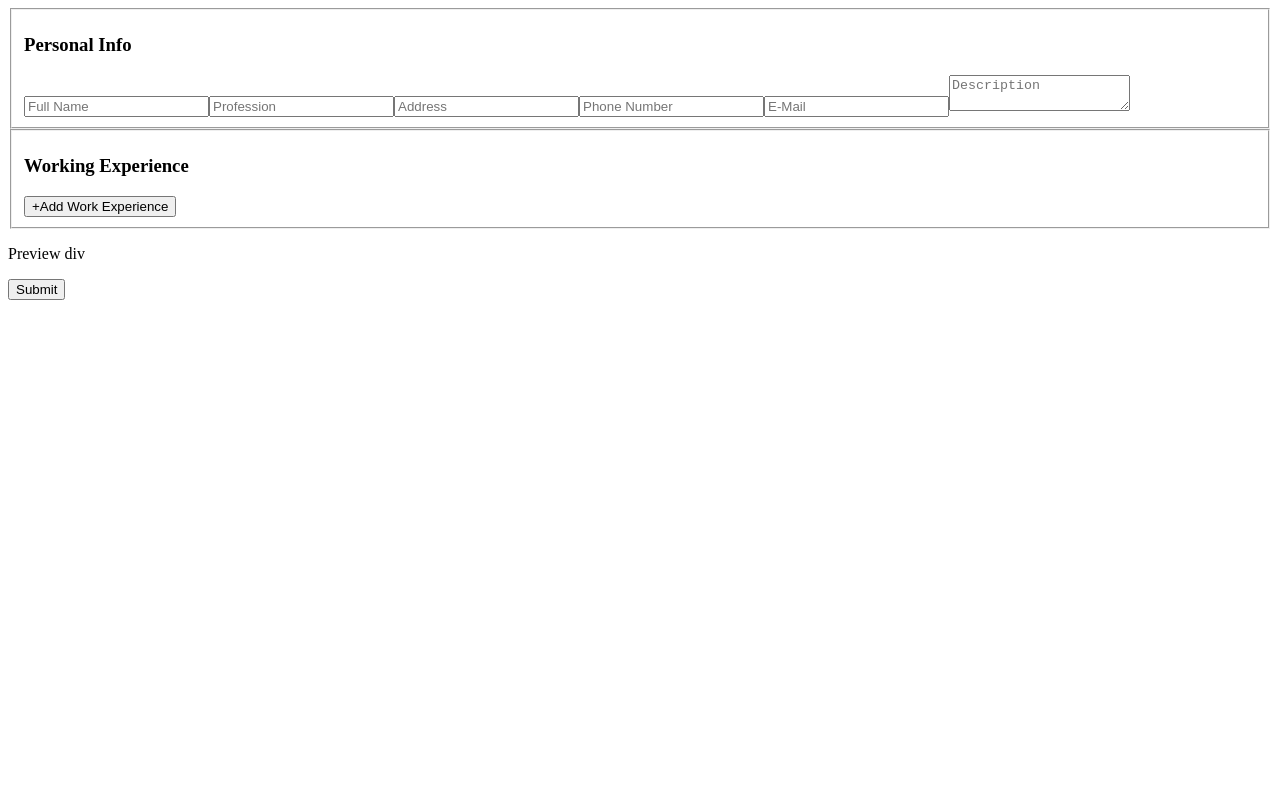
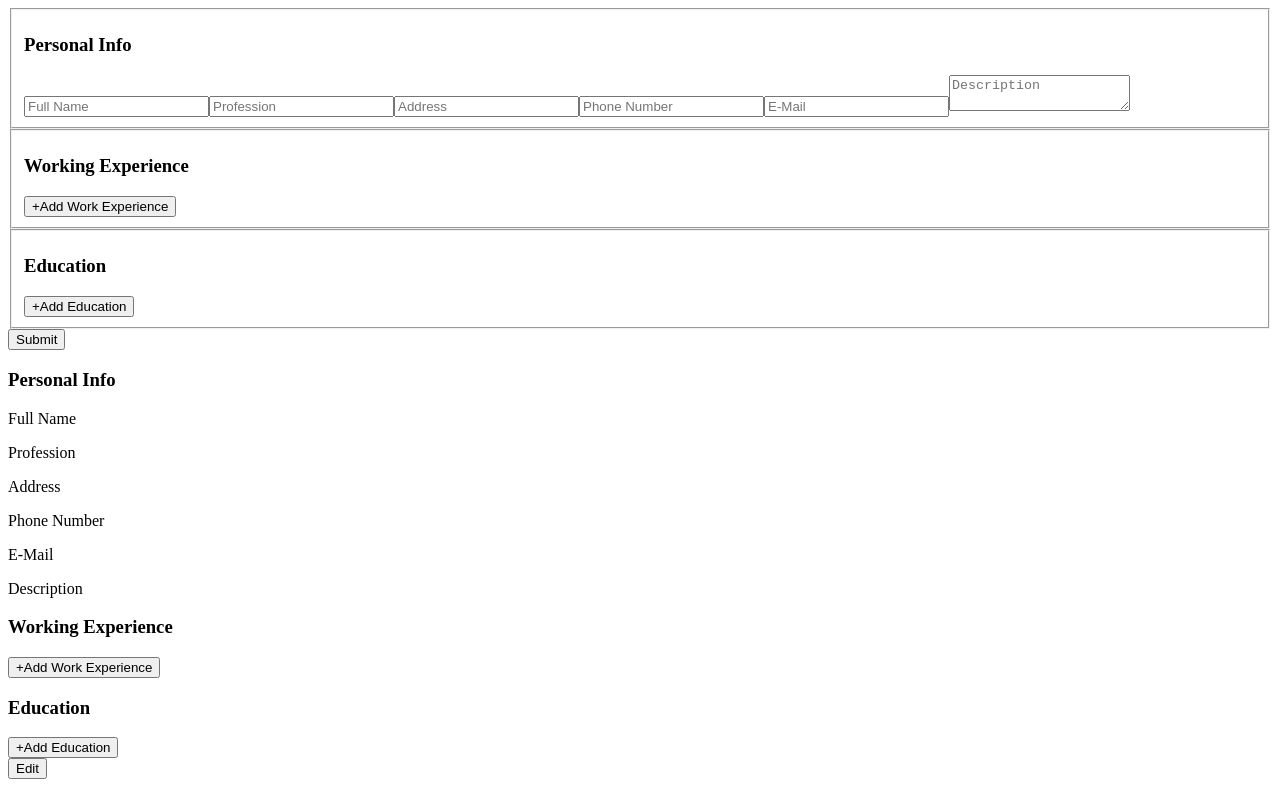
Before and after one commit to CarlosValdiviao-O/cv-project, a React (Create React App) app: page / in a window 1280 px wide. Built offline with nearby package versions, Linux system fonts and the light colour scheme.

Commit message:
Added education and preview with edit logic

```diff
--- a/src/App.js
+++ b/src/App.js
@@ -1,7 +1,6 @@
 import React, { Component } from "react";
 import Form from "./components/Form";
 import Preview from "./components/Preview";
-import Button from "./components/Button";
 import uniqid from "uniqid";
 
 class App extends Component {
@@ -10,23 +9,28 @@ class App extends Component {
     this.state = {
       displayForm: true,
       personalInfo: {
-        fullName: '',
-        profession: '',
-        phoneNumber: '',
-        email: '',
-        address: '',
-        other: '',
-        description: '',
+        fullName: 'Full Name',
+        profession: 'Profession',
+        phoneNumber: 'Phone Number',
+        email: 'E-Mail',
+        address: 'Address',
+        description: 'Description',
       },
       jobs: [],
+      education: [],
+      submitted: false,
+      previewButton: 'Edit',
     }
     this.onSubmit = this.onSubmit.bind(this);
     this.handlePersonalChange = this.handlePersonalChange.bind(this);
     this.handleGroupChange = this.handleGroupChange.bind(this);
     this.addJob = this.addJob.bind(this);
+    this.handleDelete = this.handleDelete.bind(this);
+    this.addEducation = this.addEducation.bind(this);
+    this.onEdit = this.onEdit.bind(this);
   }
 
-  handlePersonalChange = (name, id, e) => {
+  handlePersonalChange = (group, name, id, e) => {
     this.setState(() => {
       this.state['personalInfo'][name] = e.target.value;
     })
@@ -34,24 +38,44 @@ class App extends Component {
 
   handleGroupChange = (group, name, id, e) => {
     let index;
-    this.state[group].forEach(element => {
-      if(element.id === id)
-         index = this.state[group].indexOf(element);
+    this.state[group].forEach(item => {
+      if(item.id === id)
+         index = this.state[group].indexOf(item);
     })
     this.setState(() => {
       this.state[group][index][name] = e.target.value;
       })
   }
 
+  handleDelete = (group, id, e) => {
+    this.setState({
+      [group]: this.state[group].filter(item => {
+        if (item.id !== id) return item;
+      })
+    })
+  }
+
   addJob = (name, e) => {
     this.setState({
       jobs: this.state.jobs.concat({
-        position: '',
-        company: '',
-        city: '',
-        start: '',
-        end: '',
-        description: '',
+        position: 'Position',
+        company: 'Company',
+        city: 'City',
+        start: 'From(YYYY)',
+        end: 'To(YYYY)',
+        description: 'Description',
+        id: uniqid(),
+      })
+    })
+  }
+
+  addEducation = (name, e) => {
+    this.setState({
+      education: this.state.education.concat({
+        course: 'Carrer/Course',
+        institution: 'Institution',
+        start: 'From(YYYY)',
+        end: 'To(YYYY)',
         id: uniqid(),
       })
     })
@@ -60,25 +84,51 @@ class App extends Component {
   onSubmit = () => {
     this.setState({
       displayForm: false,
-      submitted: true,
+    })
+  }
+
+  onEdit = () => {
+    console.log(this.state.submitted)
+    let bool,
+        text;
+    if (this.state.submitted === false) {
+      bool = true;
+      text = 'Submit';
+    }
+    else {
+      bool = false;
+      text = 'Edit';
+    }
+    this.setState({
+      previewButton: text,
+      submitted: bool,
     })
   }
 
   render() {
-    const { displayForm, jobs } = this.state;
+    const { displayForm, jobs, education, personalInfo, submitted, previewButton } = this.state;
     if(displayForm === true)
     return (
       <div>
-        <Form edit={displayForm} handleChange={this.handlePersonalChange} jobs={jobs}
-              handleGroupChange={this.handleGroupChange} addJob={this.addJob} />
-        <Preview />
-        <Button onClick={this.onSubmit} text="Submit" name="submit" type='submit'/>
+        <Form edit = {displayForm} handleChange = {this.handlePersonalChange} jobs = {jobs}
+            handleGroupChange = {this.handleGroupChange} addJob = {this.addJob}
+            handleDelete = {this.handleDelete} addEducation = {this.addEducation}
+            education = {education} onSubmit = {this.onSubmit} personalInfo = {personalInfo}/>
+        <Preview edit = {submitted} handleChange = {this.handlePersonalChange} jobs = {jobs}
+            handleGroupChange = {this.handleGroupChange} addJob = {this.addJob}
+            handleDelete = {this.handleDelete} addEducation = {this.addEducation}
+            education = {education} onEdit = {this.onEdit} previewButton = {previewButton}
+            personalInfo = {personalInfo}/>
       </div>
     )
     else
     return (
       <div>
-        <Preview />
+        <Preview edit = {submitted} handleChange = {this.handlePersonalChange} jobs = {jobs}
+            handleGroupChange = {this.handleGroupChange} addJob = {this.addJob}
+            handleDelete = {this.handleDelete} addEducation = {this.addEducation}
+            education = {education} onEdit = {this.onEdit} previewButton = {previewButton}
+            personalInfo = {personalInfo}/>
       </div>
     )
   }
--- a/src/components/Button.js
+++ b/src/components/Button.js
@@ -1,9 +1,9 @@
 import React from "react";
 
 const Button = (props) => {
-    const { onClick, text, name, type } = props
+    const { onClick, text, name, type, id } = props
  return (
-    <button type={type} onClick={(e) => onClick(name, e)}>
+    <button type = {type} onClick = {(e) => onClick(name, id, e)}>
         {text}
     </button>
  )
--- /dev/null
+++ b/src/components/EdField.js
@@ -0,0 +1,23 @@
+import React from "react";
+import Button from "./Button";
+import Field from "./Field";
+
+const EdField = (props) => {
+    const { edit, handleChange, course, handleDelete } = props;
+ return (
+    <div>
+        <Field type = 'text' edit = {edit} id = {course.id} handleChange = {handleChange}
+            name = 'course' group = 'education' value = {course.course}/>
+        <Field type = 'text' edit = {edit} id = {course.id} handleChange = {handleChange}
+            name = 'institution' group = 'education' value = {course.institution}/>
+        <Field type = 'text' edit = {edit} id = {course.id} handleChange = {handleChange}
+            name = 'start' group = 'education' value = {course.start}/>
+        <Field type = 'text' edit = {edit} id = {course.id} handleChange = {handleChange}
+            name = 'end' group = 'education' value = {course.end}/>
+        <Button onClick = {(e) => handleDelete('education', course.id, e)}
+            name="deleteCourse" text = "Delete" type = 'button'/>
+    </div>
+ )
+}
+
+export default EdField
--- /dev/null
+++ b/src/components/Education.js
@@ -0,0 +1,23 @@
+import React from "react";
+import Button from "./Button";
+import EdField from "./EdField";
+
+const Education = (props) => {
+    const { edit, handleChange, group, addEducation, handleDelete } = props;
+ return (
+    <div>
+        <h3>Education</h3>
+        <div>
+            {group.map((course) => {
+                return <EdField key = {course.id} edit = {edit} course = {course}
+                    handleChange = {handleChange} handleDelete = {handleDelete}/>
+            })}
+        </div>
+
+        <Button onClick = {(e) => addEducation('', e)} name = "addJob"
+            text = "+Add Education" type = 'button'/>
+    </div>
+ )
+}
+
+export default Education
--- a/src/components/Field.js
+++ b/src/components/Field.js
@@ -1,15 +1,16 @@
 import React from "react";
 
 const Field = (props) => {
-    const { edit, type, title, name, handleChange, id, group } = props;
+    const { edit, type, name, handleChange, id, group, value } = props;
     if(edit === true)
     return (
-        <input type={type} placeholder={title} onChange={(e) => handleChange(group, name, id, e) }>
+        <input type = {type} placeholder = {value}
+            onChange = {(e) => handleChange(group, name, id, e) }>
         </input>
     )
     else
     return (
-        <p>{title}</p>
+        <p>{value}</p>
     )
 
 }
--- a/src/components/Form.js
+++ b/src/components/Form.js
@@ -1,17 +1,27 @@
 import React from "react";
 import PersonalInfo from "./PersonalInfo";
 import Experience from "./Experience";
+import Education from "./Education";
+import Button from "./Button";
 
 const Form = (props) => {
-    const { edit, handleChange, jobs, handleGroupChange, addJob } = props;
+    const { edit, handleChange, jobs, handleGroupChange, addJob, handleDelete,
+            addEducation, education, onSubmit, personalInfo } = props;
  return (
     <form>
         <fieldset>
-            <PersonalInfo edit={edit} handleChange={handleChange}/>
+            <PersonalInfo edit = {edit} handleChange = {handleChange}
+                personalInfo = {personalInfo}/>
         </fieldset>
         <fieldset>
-            <Experience edit={edit} handleChange={handleGroupChange} group={jobs} addJob={addJob} />
+            <Experience edit = {edit} handleChange = {handleGroupChange} group = {jobs}
+                addJob = {addJob} handleDelete = {handleDelete}/>
         </fieldset>
+        <fieldset>
+            <Education edit = {edit} handleChange = {handleGroupChange} group = {education}
+                addEducation = {addEducation} handleDelete = {handleDelete}/>
+        </fieldset>
+        <Button onClick = {() => onSubmit()} text = "Submit" name = "submit" type = 'button'/>
     </form>
  )
 }
--- a/src/components/JobField.js
+++ b/src/components/JobField.js
@@ -1,17 +1,26 @@
 import React from "react";
+import Button from "./Button";
 import Field from "./Field";
 import LongField from "./LongField";
 
 const JobField = (props) => {
-    const { edit, handleChange, job } = props;
+    const { edit, handleChange, job, handleDelete } = props;
  return (
     <div>
-        <Field type='text' title='Position' edit={edit} handleChange={handleChange} name='position' id={job.id} group='jobs'/>
-        <Field type='text' title='Company' edit={edit} handleChange={handleChange} name='company' id={job.id} group='jobs'/>
-        <Field type='text' title='City' edit={edit} handleChange={handleChange} name='city' id={job.id} group='jobs'/>
-        <Field type='text' title='Start(YYYY)' edit={edit} handleChange={handleChange} name='start' id={job.id} group='jobs'/>
-        <Field type='text' title='End(YYYY)' edit={edit} handleChange={handleChange} name='end' id={job.id} group='jobs'/>
-        <LongField title='Description' edit={edit} handleChange={handleChange} name='description' id={job.id} group='jobs'/>
+        <Field type = 'text' value = {job.position} edit = {edit} handleChange = {handleChange}
+            name = 'position' id = {job.id} group = 'jobs'/>
+        <Field type = 'text' value = {job.company} edit = {edit} handleChange = {handleChange}
+            name = 'company' id = {job.id} group = 'jobs'/>
+        <Field type = 'text' value = {job.city} edit = {edit} handleChange = {handleChange}
+            name = 'city' id = {job.id} group = 'jobs'/>
+        <Field type = 'text' value = {job.start} edit = {edit} handleChange = {handleChange}
+            name = 'start' id = {job.id} group = 'jobs'/>
+        <Field type = 'text' value = {job.end} edit = {edit} handleChange = {handleChange}
+            name = 'end' id = {job.id} group = 'jobs'/>
+        <LongField value = {job.description} edit = {edit} handleChange = {handleChange}
+            name = 'description' id = {job.id} group = 'jobs'/>
+        <Button onClick = {(e) => handleDelete('jobs', job.id, e)} name = "deleteJob"
+            text = "Delete" type = 'button'/>
     </div>
  )
 }
--- a/src/components/LongField.js
+++ b/src/components/LongField.js
@@ -1,15 +1,16 @@
 import React from "react";
 
 const LongField = (props) => {
-    const { edit, title, name, handleChange, id, group } = props;
+    const { edit, name, handleChange, id, group, value } = props;
     if(edit === true)
     return (
-        <textarea placeholder={title} onChange={(e) => handleChange(group, name, id, e) }>
+        <textarea placeholder = {value}
+            onChange = {(e) => handleChange(group, name, id, e) }>
         </textarea>
     )
     else
     return (
-        <p>{title}</p>
+        <p>{value}</p>
     )
 
 }
--- a/src/components/PersonalInfo.js
+++ b/src/components/PersonalInfo.js
@@ -3,16 +3,22 @@ import Field from "./Field";
 import LongField from "./LongField";
 
 const PersonalInfo = (props) => {
-    const { edit, handleChange } = props;
+    const { edit, handleChange, personalInfo } = props;
  return (
     <div>
         <h3>Personal Info</h3>
-        <Field type='text' title='Full Name' edit={edit} handleChange={handleChange} name='fullName' id="" group=""/>
-        <Field type='text' title='Profession' edit={edit} handleChange={handleChange} name='profession' id="" group=""/>
-        <Field type='text' title='Address' edit={edit} handleChange={handleChange} name='address' id="" group=""/>
-        <Field type='tel' title='Phone Number' edit={edit} handleChange={handleChange} name='phoneNumber' id="" group=""/>
-        <Field type='email' title='E-Mail' edit={edit} handleChange={handleChange} name='email' id="" group=""/>
-        <LongField title='Description' edit={edit} handleChange={handleChange} name='description' id="" group=""/>
+        <Field type = 'text' title = 'Full Name' edit = {edit} handleChange = {handleChange}
+            name = 'fullName' id = "" group = "" value = {personalInfo.fullName}/>
+        <Field type = 'text' title = 'Profession' edit = {edit} handleChange = {handleChange}
+            name = 'profession' id = "" group = "" value = {personalInfo.profession}/>
+        <Field type = 'text' title = 'Address' edit = {edit} handleChange = {handleChange}
+            name = 'address' id = "" group = "" value = {personalInfo.address}/>
+        <Field type = 'tel' title = 'Phone Number' edit = {edit} handleChange = {handleChange}
+            name = 'phoneNumber' id = "" group = "" value = {personalInfo.phoneNumber}/>
+        <Field type = 'email' title = 'E-Mail' edit = {edit} handleChange = {handleChange}
+            name = 'email' id = "" group = "" value = {personalInfo.email}/>
+        <LongField title = 'Description' edit = {edit} handleChange = {handleChange}
+            name = 'description' id = "" group = "" value = {personalInfo.description}/>
     </div>
  )
 }
--- a/src/components/Preview.js
+++ b/src/components/Preview.js
@@ -1,9 +1,21 @@
 import React from "react";
+import PersonalInfo from "./PersonalInfo";
+import Experience from "./Experience";
+import Education from "./Education";
+import Button from "./Button";
 
 const Preview = (props) => {
+    const { edit, handleChange, jobs, handleGroupChange, addJob, handleDelete,
+            addEducation, education, onEdit, previewButton, personalInfo } = props;
  return (
     <div>
-        <p>Preview div</p>
+        <PersonalInfo edit = {edit} handleChange = {handleChange}
+            personalInfo = {personalInfo}/>
+        <Experience edit = {edit} handleChange = {handleGroupChange} group = {jobs}
+            addJob = {addJob} handleDelete = {handleDelete}/>
+        <Education edit = {edit} handleChange = {handleGroupChange} group = {education}
+            addEducation = {addEducation} handleDelete = {handleDelete}/>
+        <Button onClick = {() => onEdit()} text = {previewButton} name = "submit" type = 'button'/>
     </div>
  )
 }
```
Also changed, not shown: src/components/Experience.js (+5 -3 lines).
